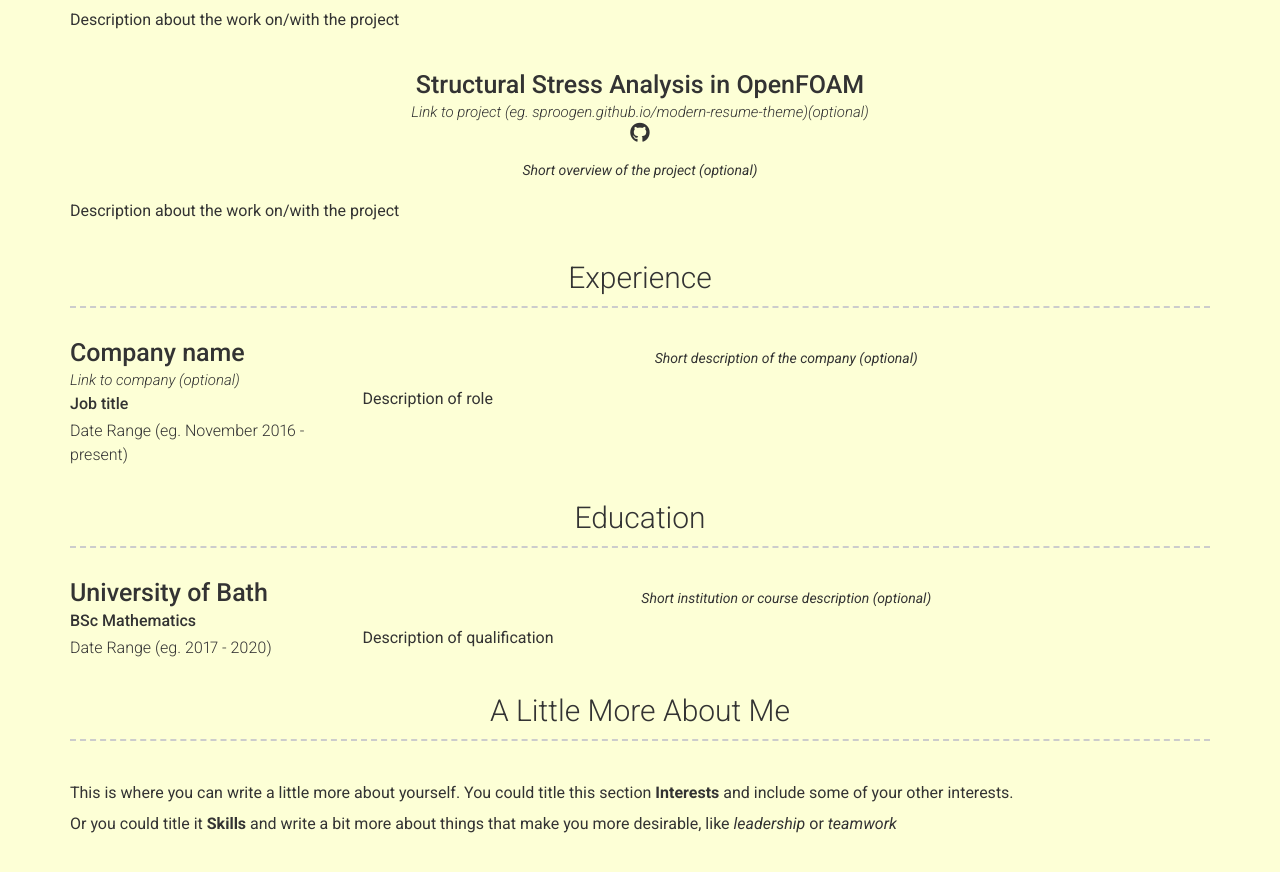
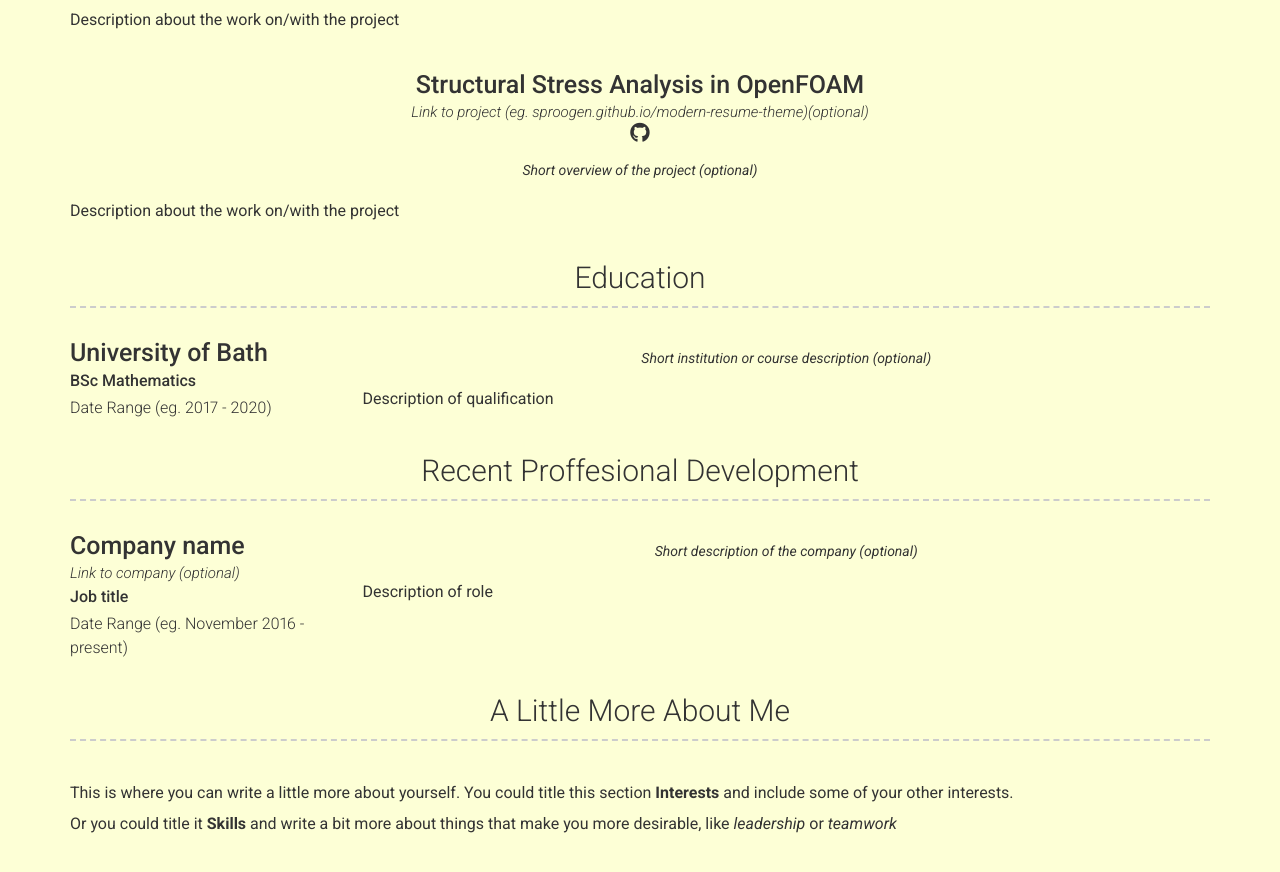
Before and after one commit to WilliamManley/WilliamManley.github.io, a Jekyll site: the page built from index.md, in a window 1280 px wide and 900 px high, scrolled down 751 px. Shown: the top 872 px of the window. Built offline with Jekyll 4.4.1, drawn with Linux system fonts in a browser that asks for light colours; nearby versions of some CDN libraries.

Commit message:
changed order and name of one of subsections

```diff
--- a/_includes/experience.html
+++ b/_includes/experience.html
@@ -1,5 +1,5 @@
 <div class="container experience-container">
-  <h3>{{ site.experience_title | default: "Experience" }}</h3>
+  <h3>{{ site.experience_title | default: "Recent Proffesional Development" }}</h3>
   {% for experience in site.data.experience %}
     {% include {{ experience.layout | default: 'left' | append: ".html" }} item=experience %}
   {% endfor %}
--- a/_layouts/default.html
+++ b/_layouts/default.html
@@ -20,13 +20,14 @@
         {%- include projects.html -%}
       {%- endif -%}
 
+      {%- if site.data.education.size > 0 -%}
+        {%- include education.html -%}
+      {%- endif -%}
+
       {%- if site.data.experience.size > 0 -%}
         {%- include experience.html -%}
       {%- endif -%}
 
-      {%- if site.data.education.size > 0 -%}
-        {%- include education.html -%}
-      {%- endif -%}
 
       {%- if site.more_content -%}
         {%- include more.html -%}
```
Also changed, not shown: scripts/lib/modern-resume-theme/version.rb (renamed from lib/modern-resume-theme/version.rb).
